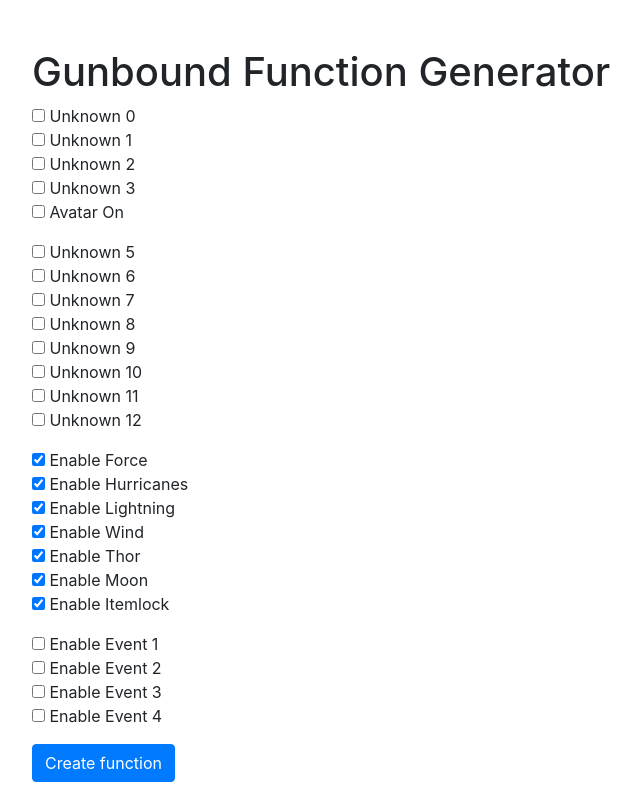
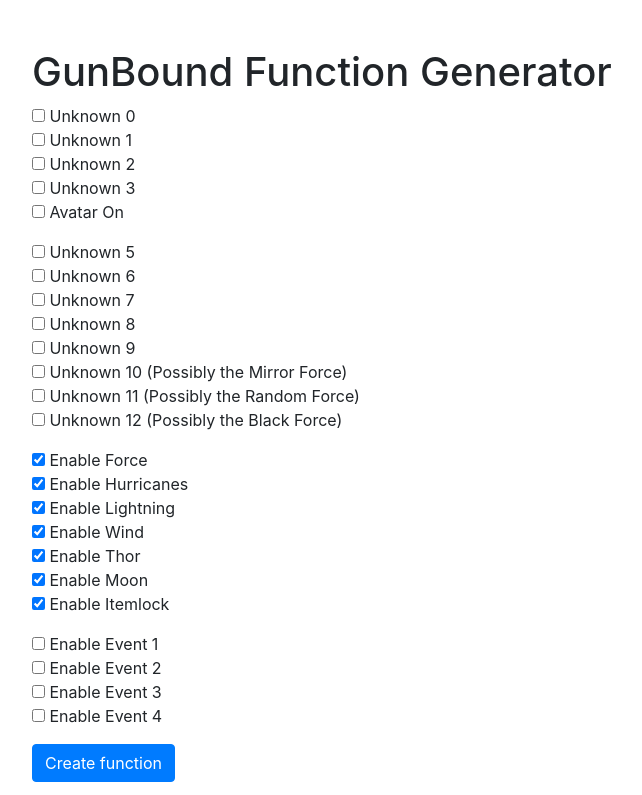
Before and after one commit to lfelipe1993/Gunbound-Function-generator, a plain HTML site: page index.html in a window 1280 px wide. Both pictures are taken after a click on the button "Show Full". Shown: the top 795 px of the page, without its empty margins (53-695 px from the left). Drawn offline with nearby package versions, Linux system fonts and the light colour scheme.

Commit message:
Add unkown possibilities

```diff
--- a/index.html
+++ b/index.html
@@ -29,7 +29,7 @@
 <body>
 
     <div class="container mt-5">
-        <h1>Gunbound Function Generator</h1>
+        <h1>GunBound Function Generator</h1>
 
         <div id="message"></div>
 
@@ -85,9 +85,9 @@
                 <input type="checkbox" name="unknown_7" value="128"> Unknown 7<br>
                 <input type="checkbox" name="unknown_8" value="256"> Unknown 8<br>
                 <input type="checkbox" name="unknown_9" value="512"> Unknown 9<br>
-                <input type="checkbox" name="unknown_10" value="1024"> Unknown 10<br>
-                <input type="checkbox" name="unknown_11" value="2048"> Unknown 11<br>
-                <input type="checkbox" name="unknown_12" value="4096"> Unknown 12<p>
+                <input type="checkbox" name="unknown_10" value="1024"> Unknown 10 (Possibly the Mirror Force)<br>
+                <input type="checkbox" name="unknown_11" value="2048"> Unknown 11 (Possibly the Random Force)<br>
+                <input type="checkbox" name="unknown_12" value="4096"> Unknown 12 (Possibly the Black Force)<p>
 
                 <input class="form-check-label" type="checkbox" name="effect_force" value="8192" checked> Enable Force<br>
                 <input class="form-check-label" type="checkbox" name="effect_tornado" value="16384" checked> Enable Hurricanes<br>
@@ -139,7 +139,7 @@
     <div class="container text-center">
         <div class="row">
             <div class="col-12">
-                <p>Gunbound Function Generator [Rebuilt By KyLL3R] - The First PHP Version Was created By <b>Leo The Fox.</p>
+                <p>Gunbound Function Generator [Rebuilt By KyLL3R] - The First PHP Version Was Created By <b>Leo The Fox.</p>
                 <p>Developed by <a href="https://www.linkedin.com/in/lfelipemgr/" target="_blank">LFMG</a> (Discord: lfmg93)</p>
             </div>
         </div>
```
